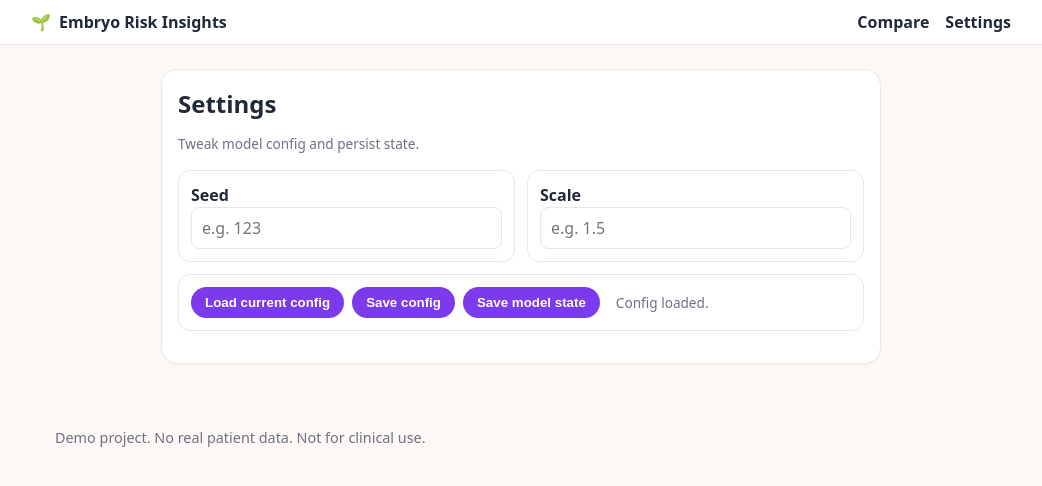
After one commit to iitslamaa/embryo-risk-insights-demo, a Flask app: page /settings in a window 1280 px wide. The commit adds this page. Shown: the top 486 px of the page, without its empty margins (119-1161 px from the left). Run offline with Flask 3, Linux system fonts and the light colour scheme.

Commit message:
feat(ui+api): add React compare page, settings UI, and robust auth; harden engine + styling
- **React Comparator** (`templates/compare.html`)
  - New /compare route to pick up to 3 embryos and visualize overall scores (Chart.js).
  - Wrapped JSX in `{% raw %}` to avoid Jinja conflicts; token injected via window.DEMO_TOKEN.

- **Settings page** (`templates/settings.html`, `app.py`)
  - UI to view/update `seed` and `scale`, and save model state.
  - Uses existing token-gated APIs.

- **API auth hardening** (`app.py`)
  - `_check_token` now accepts `Authorization: Bearer <token>`, `X-API-TOKEN`, or `?token=`.
  - Fixes 401s from browser/React calls.

- **Engine robustness** (`modules/scoring/pipeline.py`)
  - Auto-detect ID column (`embryo_id`/`id`/`embryo`, etc.) and normalize headers.
  - Safe SNP feature detection; tolerant monogenic lookup.
  - Configurable `update_config(seed, scale)`; safe penalty lookup with `.get(...)`.

- **State load compatibility** (`app.py`)
  - Normalize `monogenic_penalties` keys to lowercase when loading saved state.

- **Layout & styles** (`templates/layout.html`, `static/styles.css`)
  - Proper nav layout (brand left, links right), link cleanup.
  - Utility styles for `.table`, `.btn`, `.input`; minor theme polish.

- **Tooling / tests**
  - `launch.json` debug config touch-up.
  - Minor `scripts/smoke_test.py` adjustments (consumes Bearer auth).

- `GET /compare` – React comparator page.
- `GET /settings` – Settings UI.

- Enables interactive demo workflows (compare embryos, tweak model config) without CLI.
- Improves auth compatibility and data robustness (works across CSV variants, saved states).
- Polishes UX (clean nav, consistent styling).

```diff
--- a/app.py
+++ b/app.py
@@ -113,9 +113,12 @@ def require_token(f):
     return _wrap
 
 def _check_token(req):
-    """Legacy check used by existing endpoints (kept for compatibility)."""
-    token = req.headers.get("X-API-TOKEN") or req.args.get("token")
+    # Accept Authorization: Bearer <token>, X-API-TOKEN header, or ?token= query
+    auth = req.headers.get("Authorization", "")
+    bearer = auth.split(" ", 1)[1] if auth.startswith("Bearer ") else ""
+    token = bearer or req.headers.get("X-API-TOKEN") or req.args.get("token")
     return token == API_TOKEN
+
 
 # ----------------------------
 # Pages
@@ -279,6 +282,17 @@ def load_model():
 def _routes():
     return jsonify(sorted([str(r) for r in app.url_map.iter_rules()]))
 
+@app.get("/settings")
+def settings():
+    # passes the API token so the page JS can call the protected endpoints
+    return render_template("settings.html", api_token=API_TOKEN)
+
+@app.get("/compare")
+def compare():
+    # pass the token so the React app can call protected APIs
+    return render_template("compare.html", api_token=API_TOKEN)
+
+
 # ----------------------------
 # Main
 # ----------------------------
--- a/static/styles.css
+++ b/static/styles.css
@@ -106,3 +106,37 @@ body{margin:0;background:var(--bg);color:var(--fg);font:16px/1.5 system-ui,-appl
 
 a.back{color:var(--accent);}
 .brand{color:var(--fg);text-decoration:none;}
+
+.input{width:100%;padding:8px 10px;border:1px solid #e5e7eb;border-radius:8px;background:#fff;}
+.grid-2{display:grid;grid-template-columns:1fr 1fr;gap:12px;}
+.panel{padding:12px;border-radius:12px;background:var(--card);border:1px solid #efe7e5;}
+.btn{display:inline-flex;align-items:center;gap:8px;border:none;border-radius:999px;padding:8px 14px;
+     color:#fff;background:var(--accent);cursor:pointer;font-weight:600;}
+.btn:disabled{opacity:.6;cursor:not-allowed;}
+.small{font-size:.85em;color:var(--muted);}
+
+/* nav layout */
+.nav { background:#fff; border-bottom:1px solid #efe7e5; }
+.nav-row { display:flex; align-items:center; justify-content:space-between; padding:10px 0; }
+.brand { display:inline-flex; gap:8px; align-items:center; text-decoration:none; font-weight:700; color:var(--fg); }
+.brand .leaf{ display:inline-block; transform-origin:10% 90%; }
+.brand:hover .leaf{ animation:leaf-wiggle 600ms ease-in-out both; }
+
+.nav-links { display:flex; gap:16px; }
+.nav-links a { color:var(--fg); text-decoration:none; font-weight:600; }
+.nav-links a:hover{ text-decoration:underline; }
+
+/* table (if not already present) */
+.table{ width:100%; border-collapse:collapse; }
+.table th,.table td{ padding:8px; border-bottom:1px solid #efe7e5; text-align:left; }
+
+/* buttons/inputs (if needed) */
+.input{ width:100%; padding:8px 10px; border:1px solid #e5e7eb; border-radius:8px; background:#fff; }
+.btn{ display:inline-flex; align-items:center; gap:8px; border:none; border-radius:999px; padding:8px 14px;
+      color:#fff; background:var(--accent); cursor:pointer; font-weight:600; }
+.btn:disabled{ opacity:.6; cursor:not-allowed; }
+
+/* wiggle you already had */
+@keyframes leaf-wiggle{
+  0%{transform:rotate(0)}30%{transform:rotate(-18deg)}60%{transform:rotate(12deg)}80%{transform:rotate(-8deg)}100%{transform:rotate(0)}
+}
--- a/templates/layout.html
+++ b/templates/layout.html
@@ -9,12 +9,18 @@
   </head>
   <body>
     <nav class="nav">
-      <div class="container">
+      <div class="container nav-row">
         <a href="{{ url_for('dashboard') }}" class="brand">
-          <span class="leaf" aria-hidden="true">🌱</span> Embryo Risk Insights
+          <span class="leaf" aria-hidden="true">🌱</span>
+          <span>Embryo Risk Insights</span>
         </a>
+        <div class="nav-links">
+          <a href="{{ url_for('compare') }}">Compare</a>
+          <a href="{{ url_for('settings') }}">Settings</a>
+        </div>
       </div>
     </nav>
+
     <main class="container">
       {% block content %}{% endblock %}
     </main>
--- /dev/null
+++ b/templates/settings.html
@@ -0,0 +1,73 @@
+{% extends "layout.html" %}
+{% block content %}
+<div class="card" style="max-width:720px;margin:auto;">
+  <h2 style="margin:0 0 12px 0;">Settings</h2>
+  <p class="small" style="margin:0 0 16px 0;">Tweak model config and persist state.</p>
+
+  <form id="cfgForm" class="grid-2" onsubmit="return false;">
+    <div class="panel" style="margin:0;">
+      <label for="seed"><strong>Seed</strong></label>
+      <input id="seed" name="seed" type="number" step="1" class="input" placeholder="e.g. 123">
+    </div>
+    <div class="panel" style="margin:0;">
+      <label for="scale"><strong>Scale</strong></label>
+      <input id="scale" name="scale" type="number" step="0.01" class="input" placeholder="e.g. 1.5">
+    </div>
+
+    <div class="panel" style="grid-column:1/-1;margin:0;display:flex;gap:8px;align-items:center;">
+      <button id="loadBtn" class="btn" type="button">Load current config</button>
+      <button id="saveCfgBtn" class="btn" type="button">Save config</button>
+      <button id="saveModelBtn" class="btn" type="button">Save model state</button>
+      <span id="msg" class="small" style="margin-left:8px;color:var(--muted);"></span>
+    </div>
+  </form>
+</div>
+
+<script>
+const TOKEN = "{{ api_token }}"; // demo-only; fine for local dev
+const H = { "Authorization": `Bearer ${TOKEN}`, "Content-Type": "application/json" };
+
+async function loadConfig() {
+  const r = await fetch("/api/config", { headers: { "Authorization": `Bearer ${TOKEN}` }});
+  const j = await r.json();
+  if (j.seed !== undefined) document.getElementById("seed").value = j.seed;
+  if (j.scale !== undefined) document.getElementById("scale").value = j.scale;
+  setMsg("Config loaded.");
+}
+
+async function saveConfig() {
+  const seed = document.getElementById("seed").value;
+  const scale = document.getElementById("scale").value;
+  const body = {};
+  if (seed !== "") body.seed = parseInt(seed, 10);
+  if (scale !== "") body.scale = parseFloat(scale);
+  const r = await fetch("/api/config", { method: "POST", headers: H, body: JSON.stringify(body) });
+  const j = await r.json();
+  if (r.ok && j.ok) {
+    setMsg(`Config saved. seed=${j.config.seed}, scale=${j.config.scale}`);
+  } else {
+    setMsg(`Error: ${j.error || r.status}`, true);
+  }
+}
+
+async function saveModel() {
+  const r = await fetch("/api/model/save", { method: "POST", headers: { "Authorization": `Bearer ${TOKEN}` }});
+  const j = await r.json();
+  if (r.ok && j.ok) setMsg(`Model saved to ${j.path}`);
+  else setMsg(`Error: ${j.error || r.status}`, true);
+}
+
+function setMsg(s, bad=false){
+  const el = document.getElementById("msg");
+  el.textContent = s;
+  el.style.color = bad ? "var(--bad)" : "var(--muted)";
+}
+
+document.getElementById("loadBtn").onclick = loadConfig;
+document.getElementById("saveCfgBtn").onclick = saveConfig;
+document.getElementById("saveModelBtn").onclick = saveModel;
+
+// auto-load on first visit
+loadConfig();
+</script>
+{% endblock %}
```
Also changed, not shown: modules/scoring/pipeline.py (+71 -40 lines), scripts/smoke_test.py (+15 -4 lines), templates/compare.html (added, +168 -0 lines).
